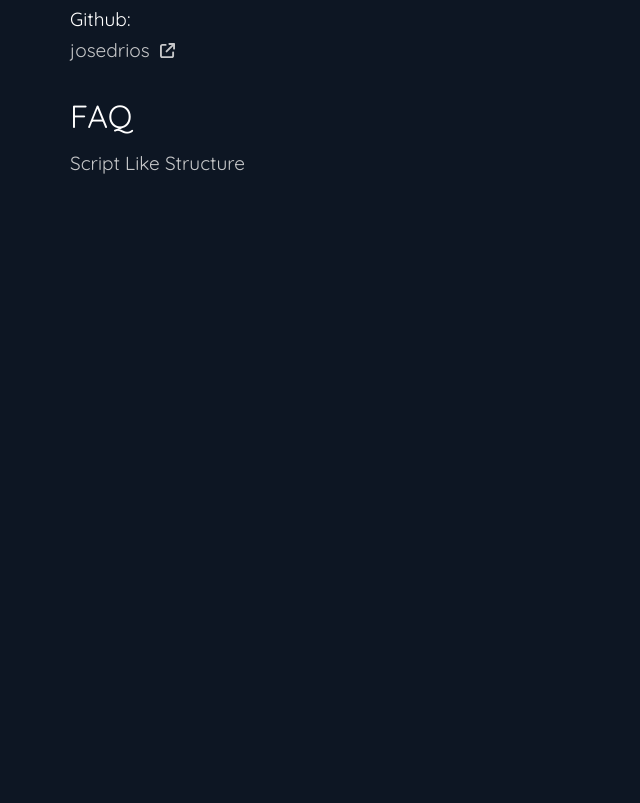
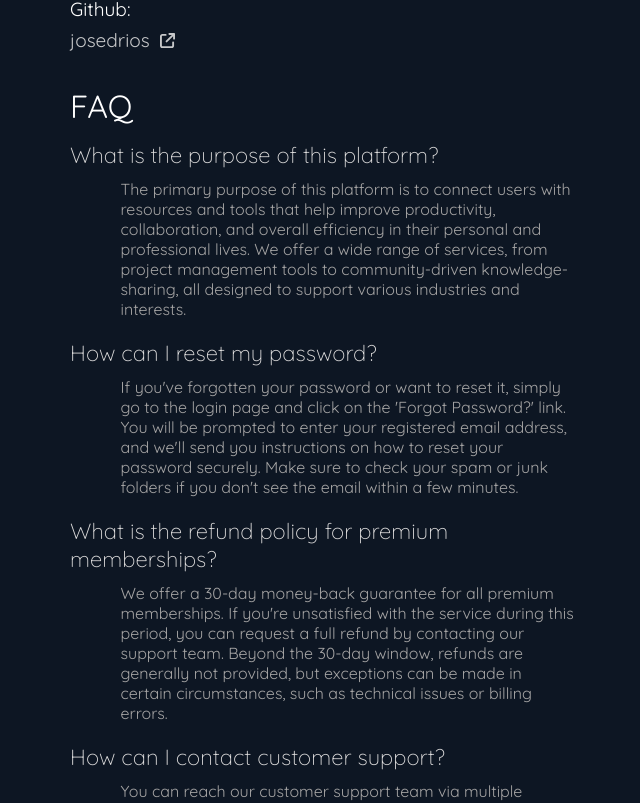
Before and after one commit to josedrios/portfolio-website, a React (Vite) app: page / in a window 1280 px wide. Shown: the part 1987-2790 px from the top of the page, without its empty margins (597-1237 px from the left). Before the commit the page ends 2261 px from the top, so only its background shows below. Built offline with nearby package versions, Linux system fonts and the light colour scheme; the HTML template or start-up script is replaced by a standard one.

Commit message:
Added structure and scss to the faq section, created an array variable that holds q/a's

```diff
--- a/src/App.jsx
+++ b/src/App.jsx
@@ -29,13 +29,45 @@ const projects = [
   },
 ]
 
+const faqContent = [
+  {
+    question: "What is the purpose of this platform?",
+    answer:   "The primary purpose of this platform is to connect users with resources and tools that help improve productivity, collaboration, and overall efficiency in their personal and professional lives. We offer a wide range of services, from project management tools to community-driven knowledge-sharing, all designed to support various industries and interests."
+  },
+  {
+    question: "How can I reset my password?",
+    answer:   "If you've forgotten your password or want to reset it, simply go to the login page and click on the 'Forgot Password?' link. You will be prompted to enter your registered email address, and we'll send you instructions on how to reset your password securely. Make sure to check your spam or junk folders if you don't see the email within a few minutes."
+  },
+  {
+    question: "What is the refund policy for premium memberships?",
+    answer:   "We offer a 30-day money-back guarantee for all premium memberships. If you're unsatisfied with the service during this period, you can request a full refund by contacting our support team. Beyond the 30-day window, refunds are generally not provided, but exceptions can be made in certain circumstances, such as technical issues or billing errors."
+  },
+  {
+    question: "How can I contact customer support?",
+    answer:   "You can reach our customer support team via multiple channels. For immediate assistance, you can use our live chat feature on the website during business hours. Alternatively, you can send an email to support@ourplatform.com, or call us at (123) 456-7890. We aim to respond to all queries within 24 hours on business days."
+  },
+  {
+    question: "Is my data secure on this platform?",
+    answer:   "We take data security very seriously. Our platform uses advanced encryption technologies to ensure that your data is protected both at rest and during transmission. We also regularly update our systems and undergo security audits to protect against unauthorized access and data breaches. Your privacy is our top priority."
+  },
+  {
+    question: "Can I upgrade my subscription plan at any time?",
+    answer:   "Yes, you can upgrade your subscription plan at any time from your account settings. Once upgraded, your new features will be available immediately, and your billing will be adjusted accordingly. If you're on a free plan, you'll only be charged once you confirm the upgrade, and the pricing will depend on the plan you choose."
+  },
+  {
+    question: "What integrations are available with this platform?",
+    answer:   "Our platform offers integrations with a wide variety of third-party services, including popular tools like Google Drive, Slack, Zoom, and Trello. These integrations are designed to streamline your workflow, allowing you to seamlessly collaborate, manage tasks, and share resources across platforms. You can manage integrations in your account settings."
+  }
+];
+
+
 function App() {
   const [mousePosition, setMousePosition] = React.useState({
       x: 0,
       y: -1000,
     }
   );
-  console.log(mousePosition);
+  // console.log(mousePosition);
 
   React.useEffect(() => {
     const mouseMove = e => {
@@ -155,7 +187,14 @@ function App() {
           </div>
           <div className='content-item'>
             <h1 className='content-item-header'>FAQ</h1>
-            <p className='content-item-body'>Script Like Structure</p>
+            <div id='faq-container'>
+              {faqContent.map((faqContent, index) => (
+                <div className="faq-pair" key={index}>
+                    <h1 className='question-header'>{faqContent.question}</h1>
+                    <div className='answer-header'>{faqContent.answer}</div>
+                </div>
+              ))}
+            </div>
           </div>
         </main>
       </div>
--- /dev/null
+++ b/src/styles/layout/_faq-section.scss
@@ -0,0 +1,19 @@
+#faq-container {
+}
+
+.faq-pair {
+    margin-bottom: 20px;
+}
+
+.question-header {
+    color: $project-header;
+    font-weight: 300;
+    font-size: 22px;
+    margin-bottom: 10px;
+}
+
+.answer-header{
+    color: rgb(164, 163, 163);
+    font-weight: 300px;
+    padding-left: 10%;
+}
--- a/src/styles/layout/_layout.scss
+++ b/src/styles/layout/_layout.scss
@@ -53,6 +53,6 @@ main {
     }
 
     #links-section{
-        margin-left: 0 !important;
+        margin-left: 5% !important;
     }
 }
--- a/src/styles/layout/_project-item.scss
+++ b/src/styles/layout/_project-item.scss
@@ -8,7 +8,6 @@
 
 #project-content-header {
     display: inline-block;
-    margin-bottom: 10px;
 }
 
 #project-icon-container{
--- a/src/styles/main.scss
+++ b/src/styles/main.scss
@@ -14,7 +14,7 @@
 @import './layout/content-item.scss';
 @import './layout/project-item.scss';
 @import './layout/contact-item.scss';
-
+@import './layout/faq-section.scss';
 
 // Components
 @import './components/_gradient-bubble.scss';
```
